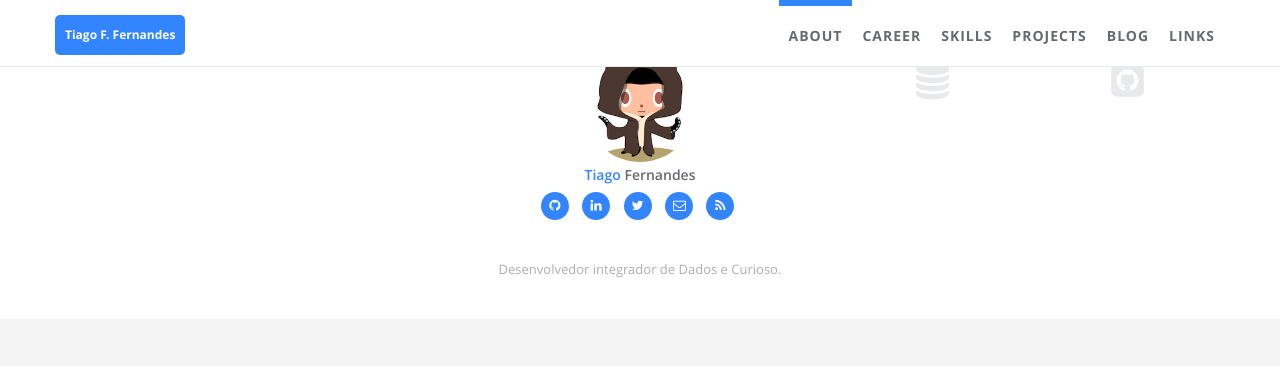
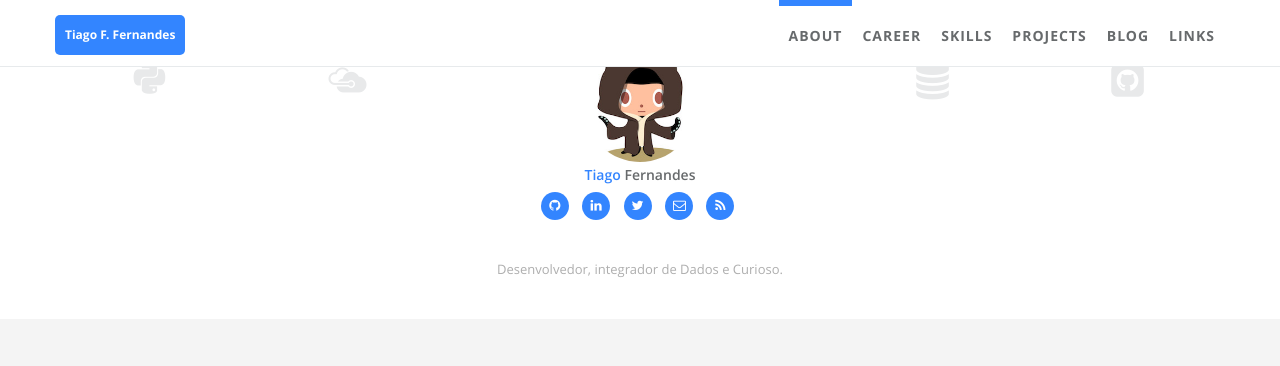
Before and after one commit to tffernandes/tffernandes.github.io, a Jekyll site: the page built from index.html, in a window 1280 px wide and 900 px high, scrolled down 563 px. Shown: the top 366 px of the window. Built offline with Jekyll 4.4.1, drawn with Linux system fonts in a browser that asks for light colours; some of the changed lines change nothing that is shown.

Commit message:
Coreção Icones skill

```diff
--- a/_config.yml
+++ b/_config.yml
@@ -23,12 +23,12 @@ author:  # change following line to your infomation.
   cv:   # An online CV can be printed as PDF, leave blank if you don't have now http://cv.jarrekk.com
   # skill icons are on avatar's left and right side. Reference urls are http://fontawesome.io/ and http://fizzed.com/oss/font-mfizz
   skill_icon1:
-    - name: fa-python
-    - name: fa-microsoft
+    - name: icon-python
+    - name: icon-azure
   skill_icon2:
     - name: fa-database
     - name: fa-github-square
-  desc: Desenvolvedor integrador de Dados e Curioso.  # Describe yourself.
+  desc: Desenvolvedor, integrador de Dados e Curioso.  # Describe yourself.
 
 # comment
 #disqus:  # if you wanna comment feature, go to https://disqus.com/ to get your configuration; if not, comment following two lines.
```
